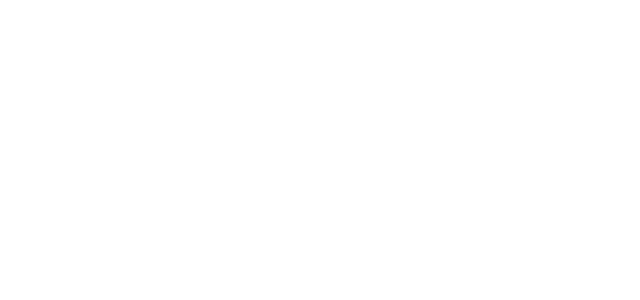
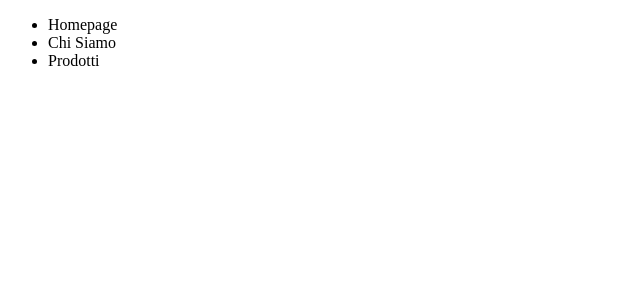
Before and after one commit to BrayanRodrigoGenovese/react-router, a React (Vite) app: page / in a window 1280 px wide. Shown: the top 300 px of the page, without its empty margins (0-640 px from the left). Built offline with nearby package versions, Linux system fonts and the light colour scheme.

Commit message:
creating simple navbar

```diff
--- a/src/App.jsx
+++ b/src/App.jsx
@@ -1,3 +1,10 @@
+import Navbar from "./components/Navbar";
+
+Navbar;
 export default function App() {
-  return <></>;
+  return (
+    <>
+      <Navbar />
+    </>
+  );
 }
--- a/src/components/Navbar.jsx
+++ b/src/components/Navbar.jsx
@@ -1,3 +1,13 @@
 export default function Navbar() {
-  return <></>;
+  return (
+    <>
+      <nav>
+        <ul>
+          <li>Homepage</li>
+          <li>Chi Siamo</li>
+          <li>Prodotti</li>
+        </ul>
+      </nav>
+    </>
+  );
 }
```
